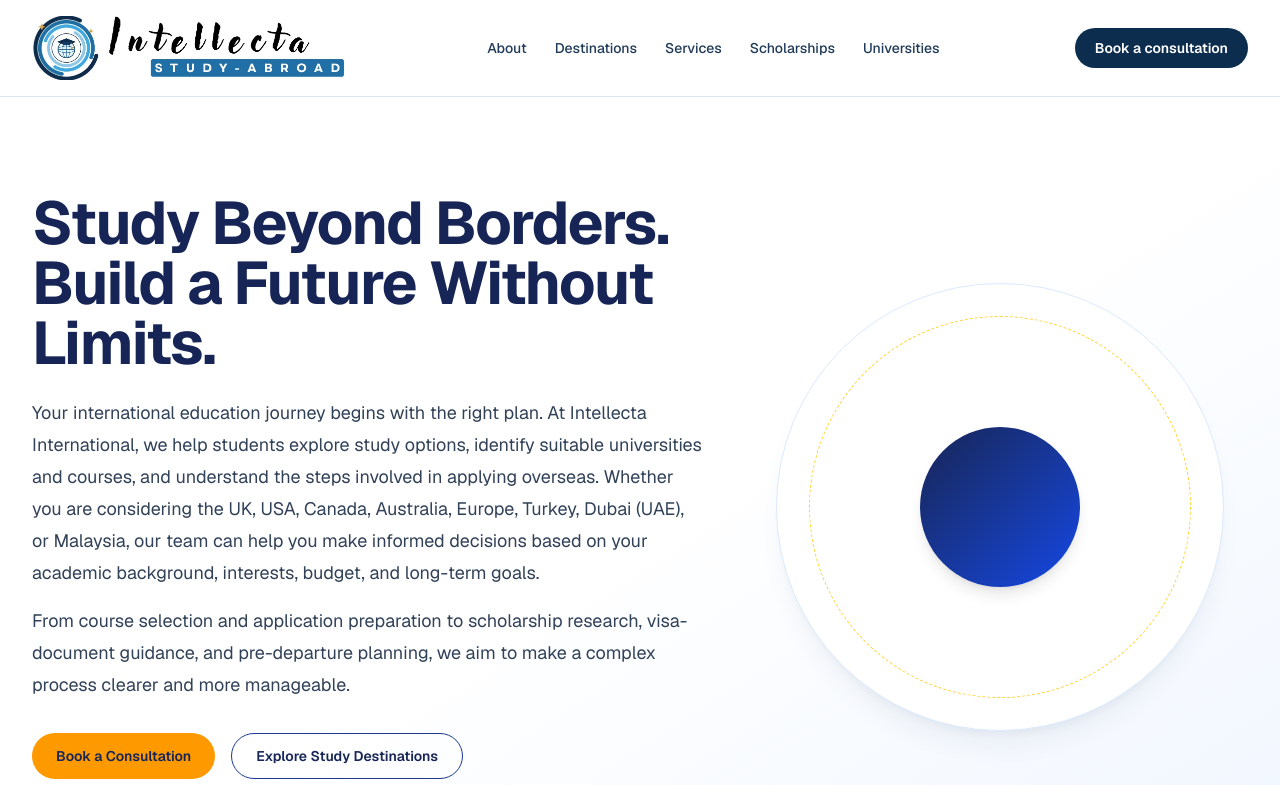
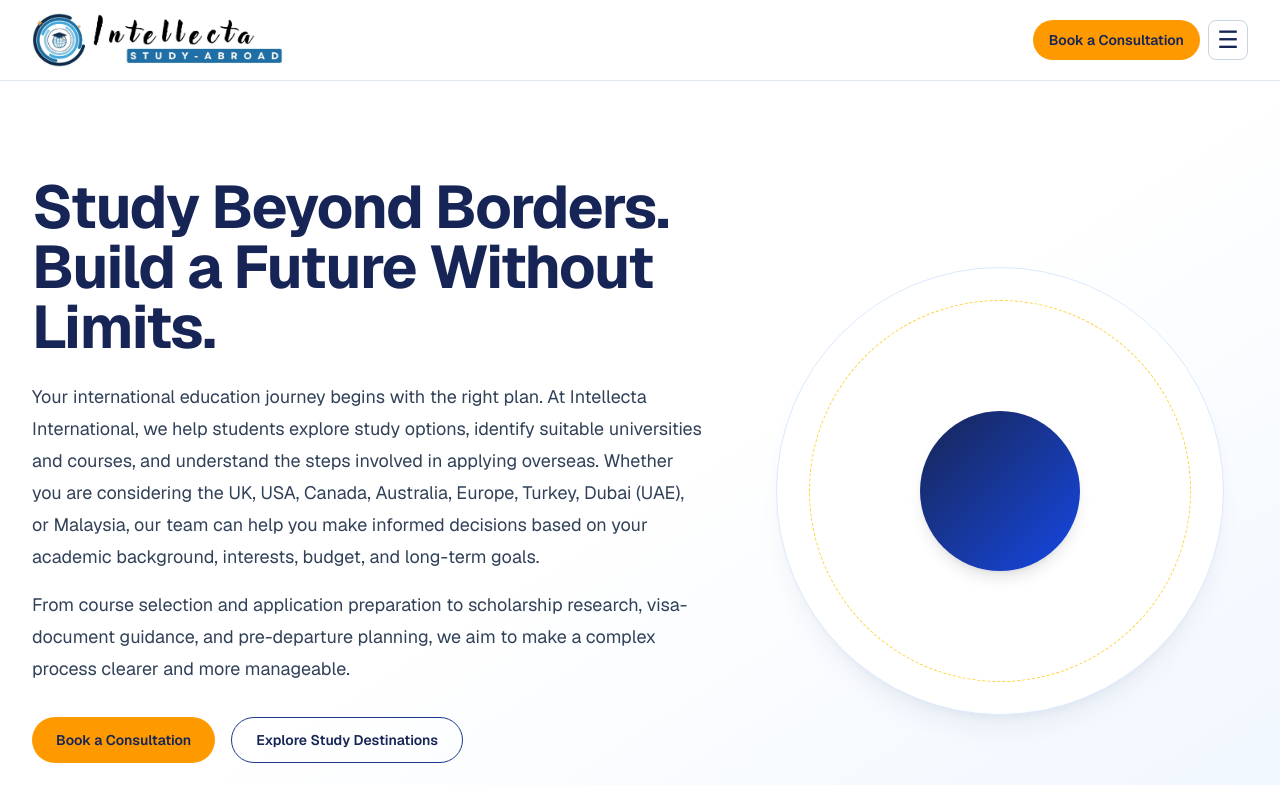
Before and after one commit to konain611/intellecta-study-abroad, a Next.js app: page / in a window 1280 px wide. Shown: the top 785 px of the page. Built offline with nearby package versions, Linux system fonts and the light colour scheme.

Commit message:
Update site-header.tsx

```diff
--- a/src/components/site-header.tsx
+++ b/src/components/site-header.tsx
@@ -1,54 +1,100 @@
+"use client";
+
 import Image from "next/image";
 import Link from "next/link";
+import { usePathname } from "next/navigation";
+import { useState } from "react";
+import { primaryNavigation } from "@/data/site-content";
 
-const navItems = [
-  { label: "About", href: "/about" },
-  { label: "Destinations", href: "/destinations" },
-  { label: "Services", href: "/services" },
-  { label: "Scholarships", href: "/scholarships" },
-  { label: "Universities", href: "/universities" },
-  // { label: "Contact", href: "/contact" },
-];
+const headerNavigation = primaryNavigation.filter((item) => item.href !== "/");
 
 export function SiteHeader() {
+  const pathname = usePathname();
+  const [menuOpen, setMenuOpen] = useState(false);
+
   return (
-    <header className="sticky top-0 z-50 border-b border-[#dfe7f0] bg-white/90 backdrop-blur-sm">
-      <div className="mx-auto flex max-w-7xl items-center justify-between gap-4 px-4 py-4 md:px-6 lg:px-8">
-        <Link href="/" className="flex items-center gap-3" aria-label="Intellecta Study Abroad home">
-          <div className="relative h-16 w-80 overflow-hidden bg-white">
+    <header className="sticky top-0 z-50 border-b border-slate-200 bg-white/95 backdrop-blur">
+      <div className="mx-auto flex max-w-7xl items-center justify-between gap-4 px-4 py-3 sm:px-6 lg:px-8">
+        <Link
+          href="/"
+          className="relative h-10 w-32 shrink-0 overflow-hidden rounded bg-white sm:h-14 sm:w-64"
+          aria-label="Intellecta International Study Abroad home"
+        >
           <Image
             src="/studyaboradlogo.jpeg"
-              alt="Intellecta Study Abroad logo"
+            alt="Intellecta International Study Abroad"
             fill
-              className="object-cover"
+            sizes="(max-width: 640px) 128px, 256px"
+            className="object-contain"
             priority
           />
-          </div>
-          {/* <div>
-            <div className="text-xl font-semibold tracking-tight text-[#0f1f38]">
-              Intellecta
-            </div>
-            <div className="text-[10px] font-semibold uppercase tracking-[0.25em] text-[#2f6fb8]">
-              Study Abroad
-            </div>
-          </div> */}
         </Link>
 
-        <nav className="hidden items-center gap-7 text-sm font-medium text-[#203a59] lg:flex">
-          {navItems.map((item) => (
-            <Link key={item.href} href={item.href} className="transition-colors hover:text-[#0d2d4f]">
+        <nav aria-label="Main navigation" className="hidden items-center gap-5 2xl:flex">
+          {headerNavigation.map((item) => {
+            const active = pathname === item.href || pathname.startsWith(`${item.href}/`);
+            return (
+              <Link
+                key={item.href}
+                href={item.href}
+                aria-current={active ? "page" : undefined}
+                className={`rounded px-1 py-2 text-sm font-medium transition-colors focus-visible:outline-none focus-visible:ring-2 focus-visible:ring-amber-500 ${
+                  active ? "text-blue-950" : "text-slate-700 hover:text-blue-950"
+                }`}
+              >
                 {item.label}
               </Link>
-          ))}
+            );
+          })}
         </nav>
 
+        <div className="flex shrink-0 items-center gap-2">
           <Link
             href="/contact"
-          className="inline-flex items-center justify-center rounded-full bg-[#0d2d4f] px-5 py-2.5 text-sm font-semibold text-white transition-colors hover:bg-[#163f69]"
+            className="inline-flex whitespace-nowrap rounded-full bg-amber-500 px-2 py-2.5 text-xs font-semibold text-blue-950 transition-colors hover:bg-amber-400 focus-visible:outline-none focus-visible:ring-2 focus-visible:ring-amber-700 focus-visible:ring-offset-2 sm:px-4 sm:text-sm"
           >
-          Book a consultation
+            Book a Consultation
           </Link>
+          <button
+            type="button"
+            className="inline-flex h-10 w-10 items-center justify-center rounded-lg border border-slate-300 text-blue-950 focus-visible:outline-none focus-visible:ring-2 focus-visible:ring-amber-500 2xl:hidden"
+            aria-label={menuOpen ? "Close menu" : "Open menu"}
+            aria-expanded={menuOpen}
+            aria-controls="mobile-navigation"
+            onClick={() => setMenuOpen((open) => !open)}
+          >
+            <span aria-hidden="true" className="text-2xl leading-none">
+              {menuOpen ? "×" : "☰"}
+            </span>
+          </button>
         </div>
+      </div>
+      <nav
+        id="mobile-navigation"
+        aria-label="Mobile navigation"
+        hidden={!menuOpen}
+        className="border-t border-slate-200 bg-white px-4 py-3 2xl:hidden"
+      >
+        <ul className="mx-auto grid max-w-7xl gap-1 sm:grid-cols-2">
+          {headerNavigation.map((item) => {
+            const active = pathname === item.href || pathname.startsWith(`${item.href}/`);
+            return (
+              <li key={item.href}>
+                <Link
+                  href={item.href}
+                  aria-current={active ? "page" : undefined}
+                  onClick={() => setMenuOpen(false)}
+                  className={`block rounded-lg px-3 py-3 text-sm font-medium focus-visible:outline-none focus-visible:ring-2 focus-visible:ring-amber-500 ${
+                    active ? "bg-blue-50 text-blue-950" : "text-slate-700 hover:bg-slate-50"
+                  }`}
+                >
+                  {item.label}
+                </Link>
+              </li>
+            );
+          })}
+        </ul>
+      </nav>
     </header>
   );
 }
```
Lines whose indentation alone changed are shown as unchanged.
